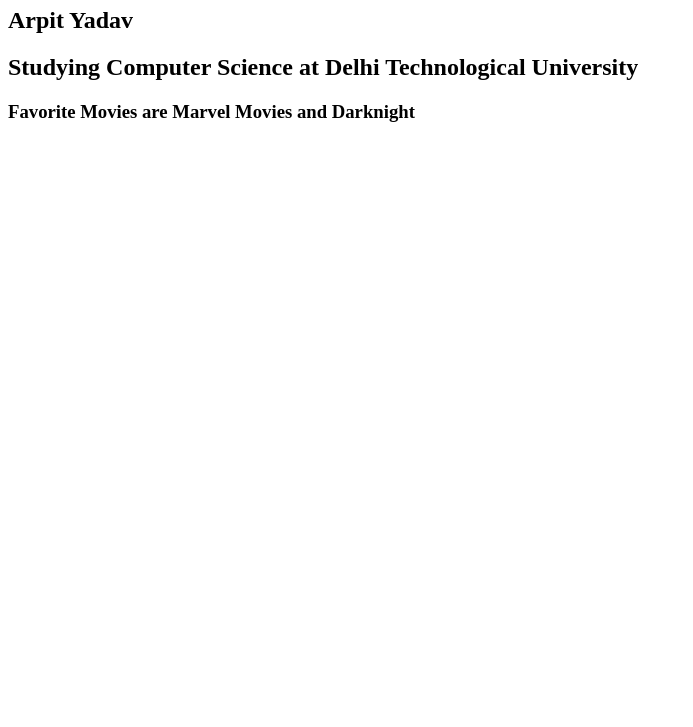
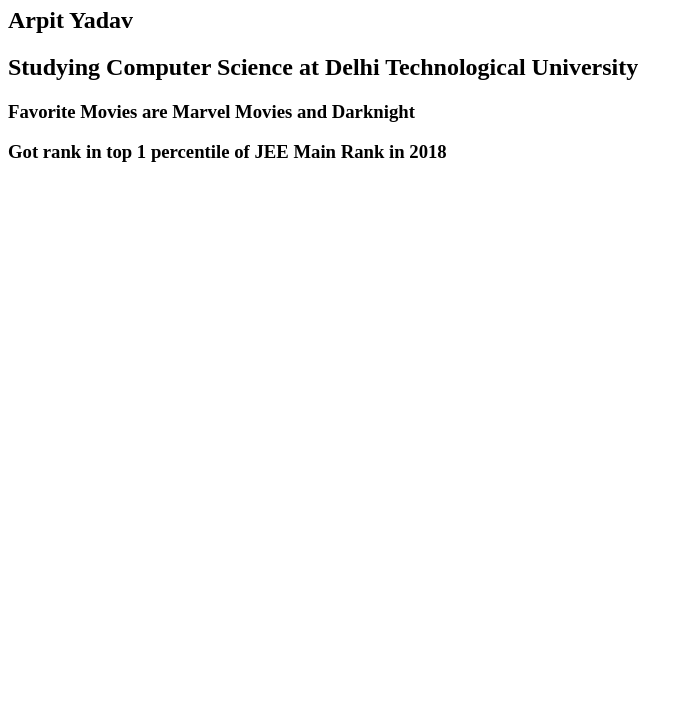
Before and after one commit to ArpitYadv/arpityadav-portfolio, a plain HTML site: page index.html in a window 1280 px wide. Shown: the part 73-800 px from the top of the page, without its empty margins (0-693 px from the left). Drawn offline with Linux system fonts and the light colour scheme.

Commit message:
style added

```diff
--- a/index.html
+++ b/index.html
@@ -10,5 +10,6 @@
     <h2>Arpit Yadav</h2>
     <h2>Studying Computer Science at Delhi Technological University</h2>
     <h3>Favorite Movies are Marvel Movies and Darknight</h3>
+    <h3>Got rank in top 1 percentile of JEE Main Rank in 2018</h3>
 </body>
 </html>
```
